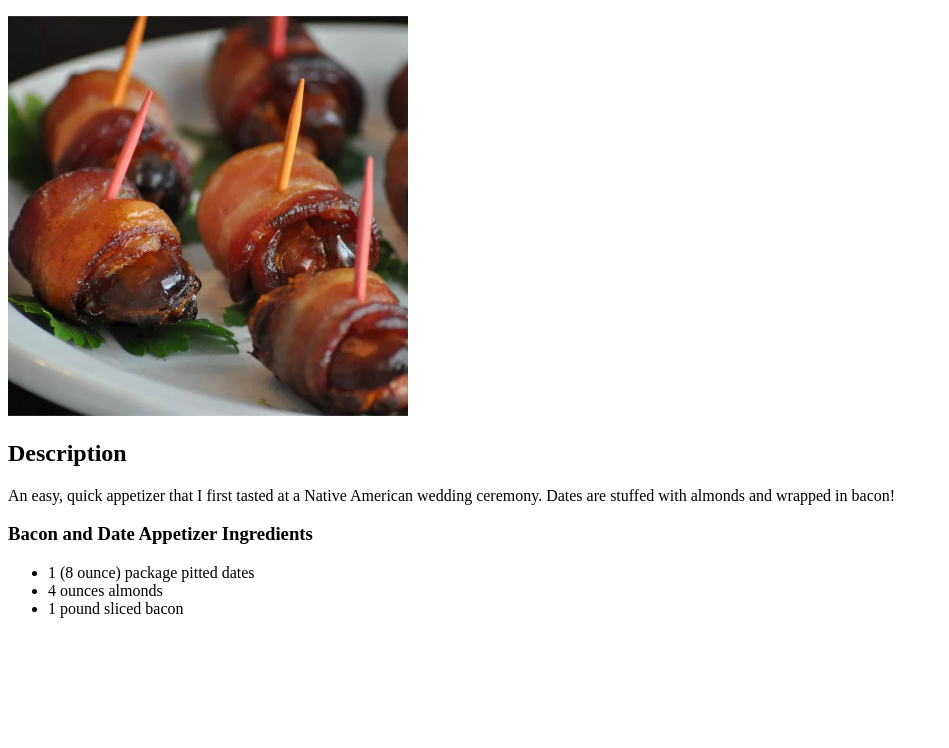
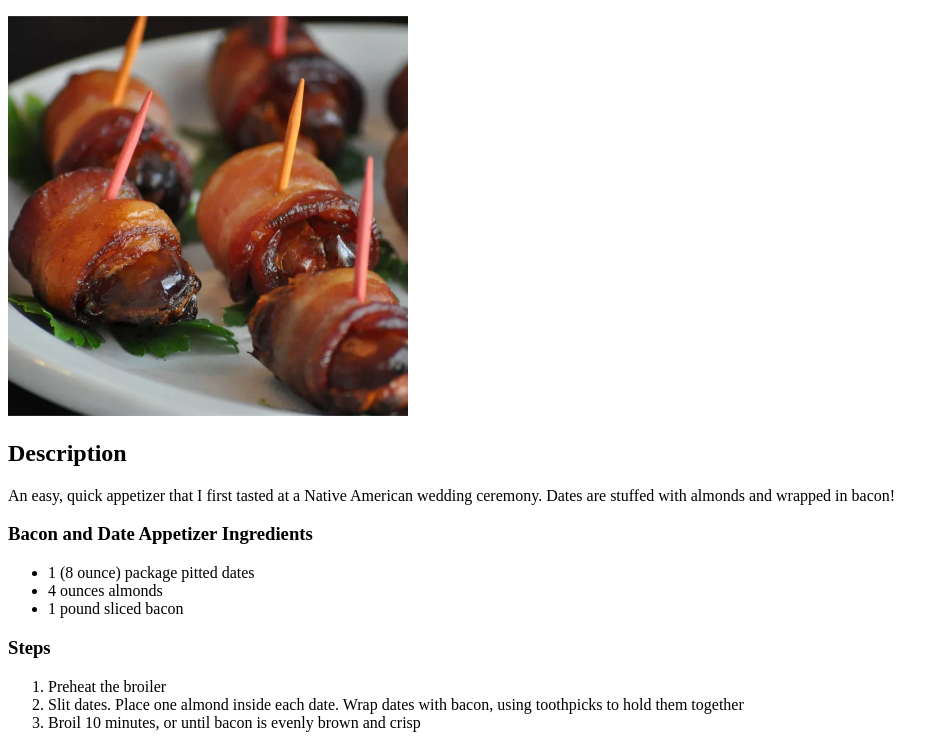
Before and after one commit to 6587356/odin-recipes, a plain HTML site: page recipes/bacon-and-date-appetizer.html in a window 1280 px wide. Shown: the part 100-848 px from the top of the page, without its empty margins (0-949 px from the left). Before the commit the page ends 800 px from the top, so only its background shows below. Drawn offline with Linux system fonts and the light colour scheme.

Commit message:
Adicionado o paragrafo de passos para fazer a receita

```diff
--- a/recipes/bacon-and-date-appetizer.html
+++ b/recipes/bacon-and-date-appetizer.html
@@ -22,5 +22,11 @@
         <li>1 pound sliced bacon</li>
     </ul>
 
+    <h3>Steps</h3>
+    <ol>
+        <li>Preheat the broiler</li>
+        <li>Slit dates. Place one almond inside each date. Wrap dates with bacon, using toothpicks to hold them together</li>
+        <li>Broil 10 minutes, or until bacon is evenly brown and crisp</li>
+    </ol>
 </body>
 </html>
```
